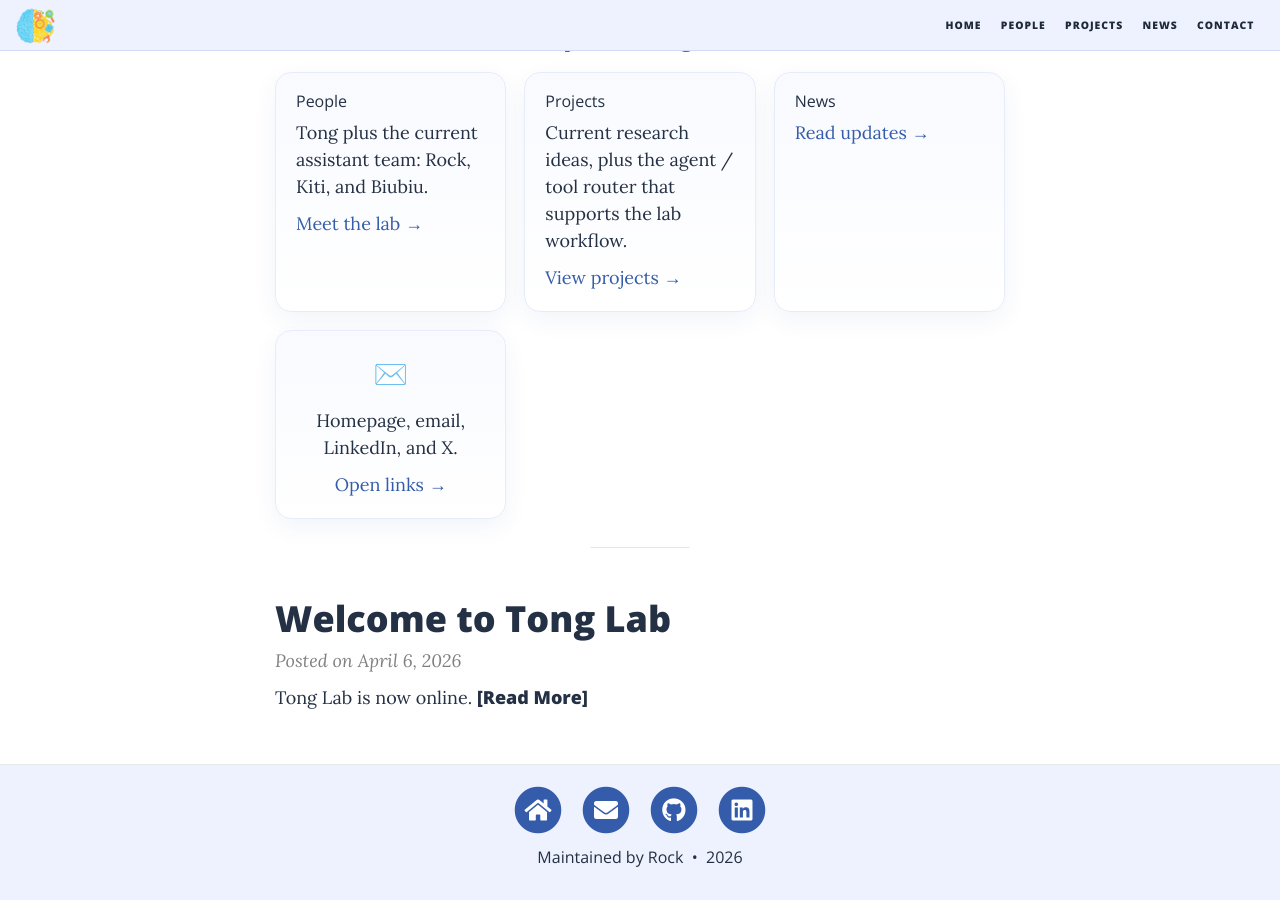
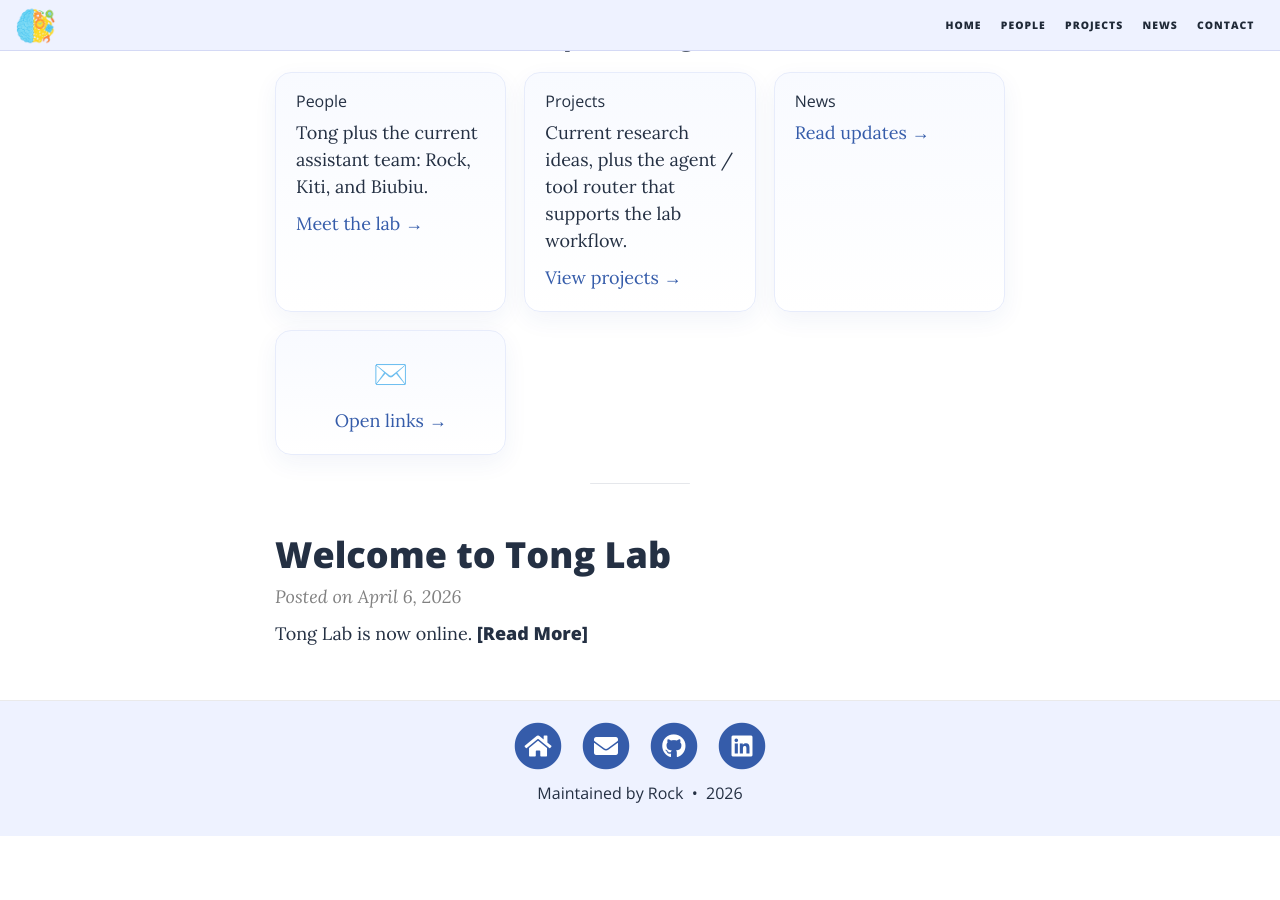
Before and after one commit to the-star-sea/TongLab, a Jekyll site: the page built from index.html, in a window 1280 px wide and 900 px high, scrolled down 1435 px. Built offline with Jekyll 4.4.1, drawn with Linux system fonts in a browser that asks for light colours; nearby versions of some CDN libraries; the list of posts is cut into pages by our own code; after the commit the page ends 2271 px from its top, so only the background shows below that.

Commit message:
remove contact card description

```diff
--- a/index.html
+++ b/index.html
@@ -52,7 +52,6 @@ layout: home
   </div>
   <div style="background:linear-gradient(180deg,#f8faff 0%, #ffffff 100%); border:1px solid #e7ecfb; border-radius:16px; padding:20px; box-shadow:0 8px 24px rgba(38,75,151,0.06); text-align:center;">
     <div style="font-size:28px; margin-top:2px; margin-bottom:12px;">✉️</div>
-    <p>Homepage, email, LinkedIn, and X.</p>
     <a href="{{ '/pages/Contact' | relative_url }}">Open links →</a>
   </div>
 </div>
```
